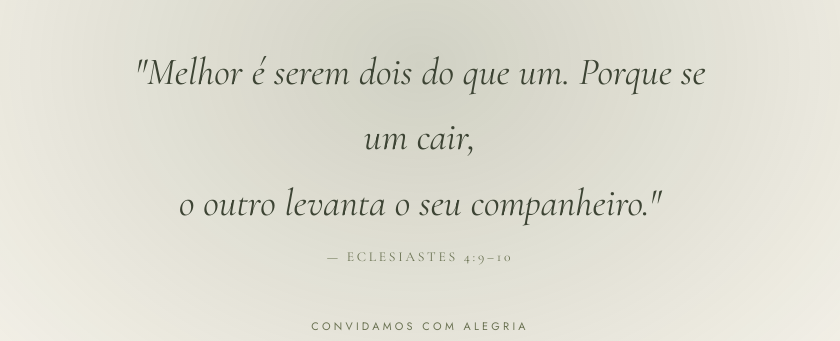
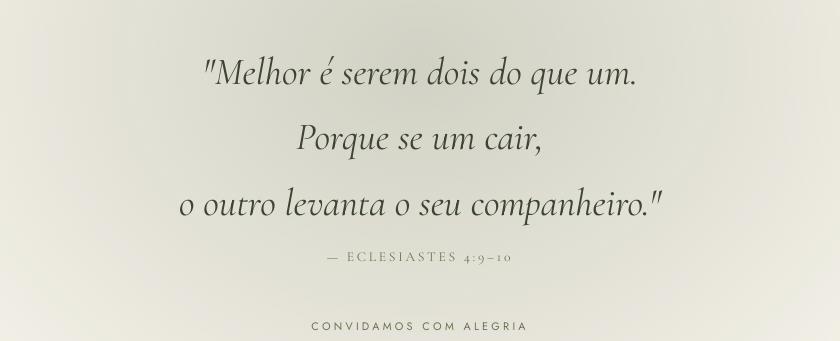
Before and after one commit to ThomazDiniz/casamento, a website: page index.html in a window 1280 px wide. Shown: the top 341 px of the page, without its empty margins (220-1060 px from the left). Drawn offline with nearby package versions, Linux system fonts and the light colour scheme.

Commit message:
Update index.html

```diff
--- a/index.html
+++ b/index.html
@@ -378,7 +378,7 @@
 
 <!-- HERO -->
 <section id="hero">
-  <p class="hero-epigrafe">"Melhor é serem dois do que um. Porque se um cair,<br>o outro levanta o seu companheiro."<br><span>— Eclesiastes 4:9–10</span></p>
+  <p class="hero-epigrafe">"Melhor é serem dois do que um.<br>Porque se um cair,<br>o outro levanta o seu companheiro."<br><span>— Eclesiastes 4:9–10</span></p>
 
   <p class="hero-pre">Convidamos com alegria</p>
   <h1 class="hero-names">
```
